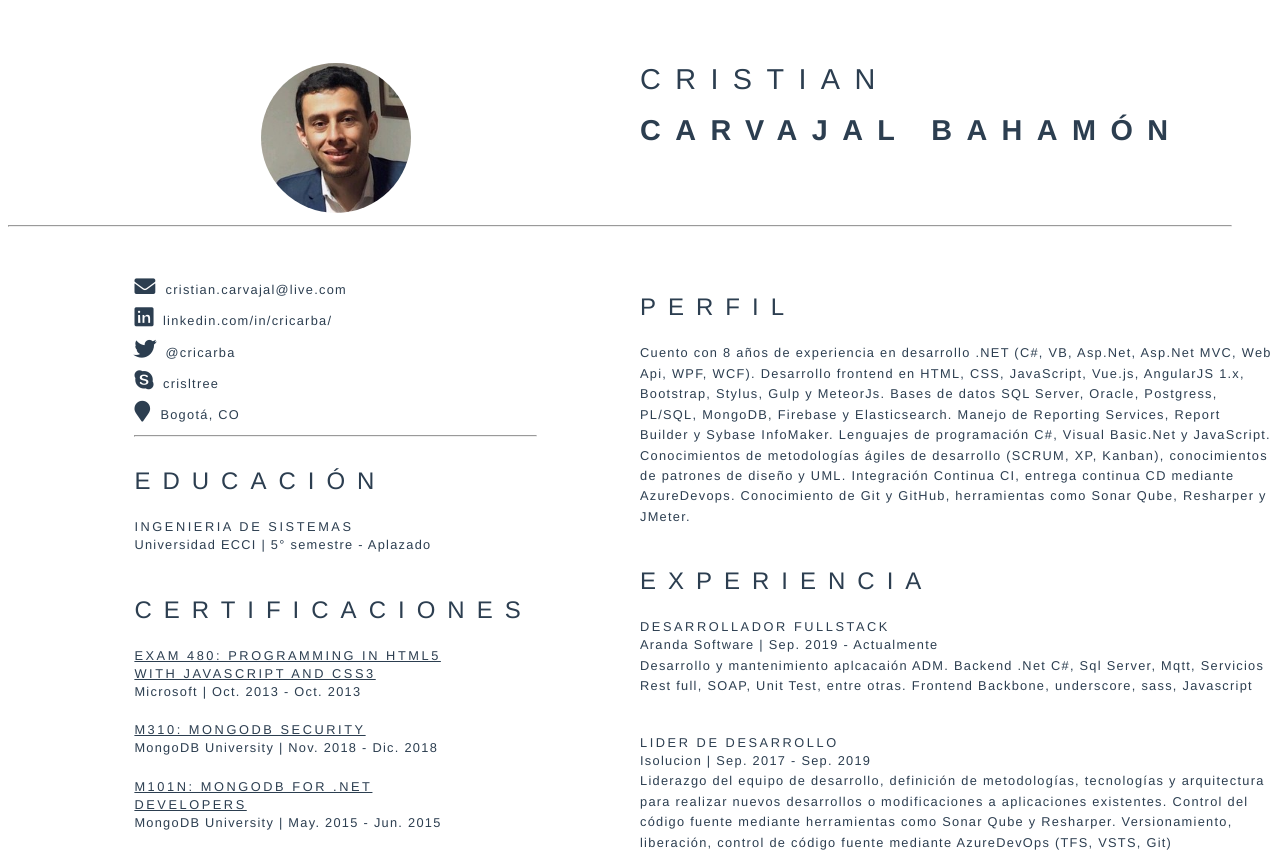
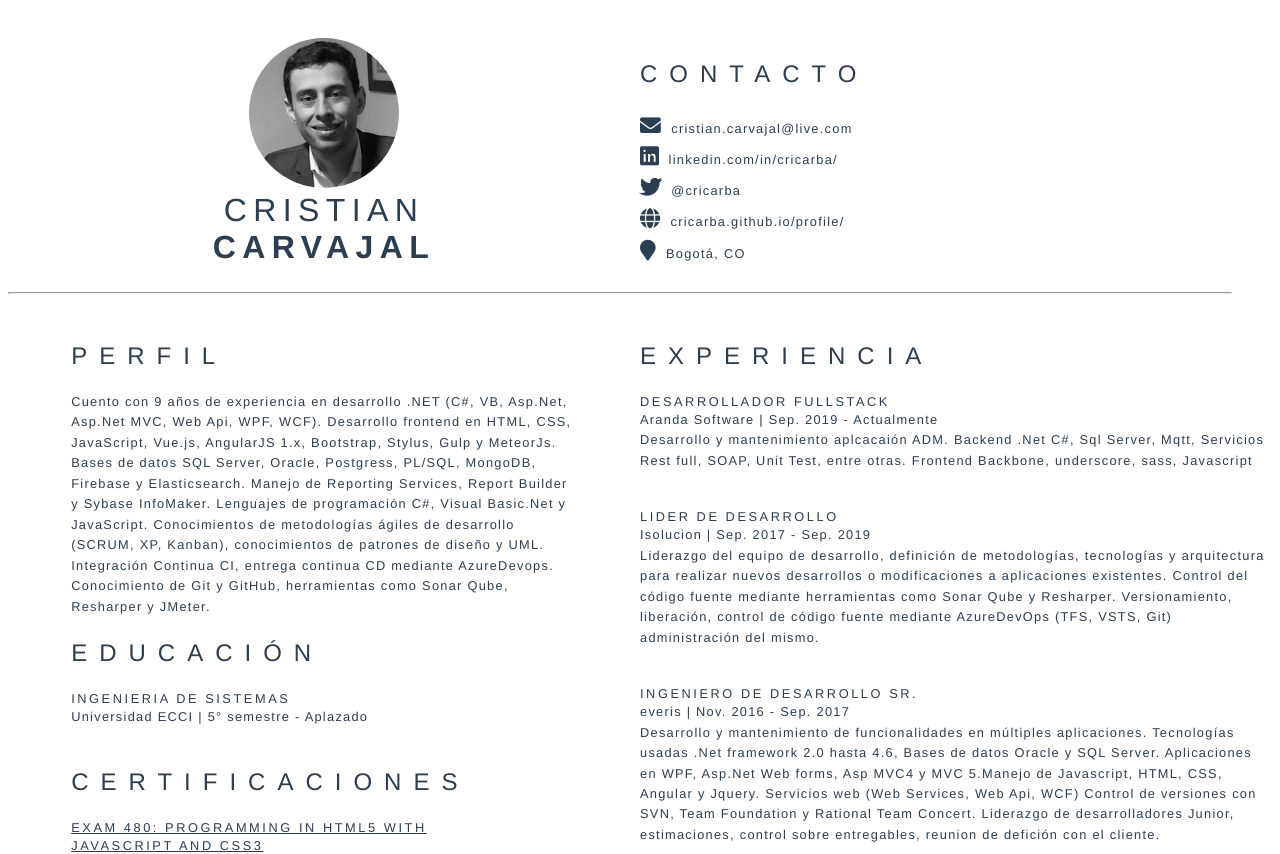
Before and after one commit to platzi/curso-arquitecturas-css-proyecto-8, a Vue app: page / in a window 1280 px wide. Shown: the top 854 px of the page. Built offline with nearby package versions, Linux system fonts and the light colour scheme.

Commit message:
version 2

```diff
--- a/src/App.vue
+++ b/src/App.vue
@@ -3,37 +3,32 @@
   <link href="https://use.fontawesome.com/releases/v5.0.13/css/all.css" rel="stylesheet">
     <div class="col-1">
       <div class="col-2">
+          <div class="col-1">
+            <div class="col-10">
+            </div>
+            <div class="col-80 center">
               <img src="./assets/0.jpeg" class="img-profile" />
+              <FullName FirstName="Cristian" LastName="Carvajal" />
+            </div>
+          </div>
       </div>
        <div class="col-2">
-        <FullName FirstName="Cristian" LastName="Carvajal Bahamón" />
-        <br>
+          <Title Title="Contacto" />
+           <Contact  v-for="contact in contacts"  v-bind:key="contact.id" v-bind:Icon="contact.icon" v-bind:Value="contact.value" />
       </div>
     </div>
+    <br>
     <hr>
     <br>
-    <br>
+
    <div class="col-1">
      <div class="col-2">
        <div class="col-1">
-        <div class="col-20">
+        <div class="col-10">
         </div>
-        <div class="col-70">
-          <Contact  v-for="contact in contacts"  v-bind:key="contact.id" v-bind:Icon="contact.icon" v-bind:Value="contact.value" />
-           <hr>
-          <Title Title="Educación" />
-          <Education></Education>
-         <Title Title="Certificaciones" />
-          <Certifications></Certifications>
-          <Title Title="Cursos" />
-          <Course></Course>
-        </div>
-    </div>
-
-    </div>
-    <div class="col-2">
+        <div class="col-80">
           <Title Title="Perfil" />
-          <Paragraph Paragraph="Cuento con 8 años de experiencia en desarrollo .NET (C#, VB, Asp.Net, Asp.Net MVC, Web Api, WPF, WCF).
+          <Paragraph Paragraph="Cuento con 9 años de experiencia en desarrollo .NET (C#, VB, Asp.Net, Asp.Net MVC, Web Api, WPF, WCF).
           Desarrollo frontend en HTML, CSS, JavaScript, Vue.js, AngularJS 1.x, Bootstrap, Stylus, Gulp y MeteorJs.
           Bases de datos SQL Server, Oracle, Postgress, PL/SQL, MongoDB, Firebase y Elasticsearch.
           Manejo de Reporting Services, Report Builder y Sybase InfoMaker.
@@ -41,7 +36,15 @@
           Conocimientos de metodologías ágiles de desarrollo (SCRUM, XP, Kanban), conocimientos de patrones de diseño y UML.
           Integración Continua CI, entrega continua CD mediante AzureDevops. Conocimiento de Git y GitHub, herramientas como
           Sonar Qube, Resharper y JMeter." />
-          <br>
+          <Title Title="Educación" />
+          <Education></Education>
+          <Title Title="Certificaciones" />
+          <Certifications></Certifications>
+        </div>
+    </div>
+
+    </div>
+    <div class="col-2">
           <Title Title="Experiencia" />
           <WorkExperience ></WorkExperience >
     </div>
@@ -56,7 +59,6 @@ import FullName from './components/FullName.vue'
 import WorkExperience from './components/WorkExperience.vue'
 import Contact from './components/Contact.vue'
 import Education from './components/Education.vue'
-import Course from './components/Course.vue'
 import Certifications from './components/Certifications.vue'
 
 
@@ -69,7 +71,6 @@ export default {
     WorkExperience,
     Contact,
     Education,
-    Course,
     Certifications
   },
   data(){
@@ -79,7 +80,7 @@ export default {
             { id:1, icon : "fas fa-envelope", value :"cristian.carvajal@live.com" },
             { id:2, icon : "fab fa-linkedin", value :"linkedin.com/in/cricarba/" },
             { id:5, icon : "fab fa-twitter", value :"@cricarba" },
-            { id:6, icon : "fab fa-skype", value :"crisltree" },
+            { id:4, icon : "fas fa-globe", value :"cricarba.github.io/profile/" },
             { id:7, icon : "fas fa-map-marker", value :"Bogotá, CO" },
         ]
         }
@@ -93,14 +94,20 @@ export default {
   -webkit-font-smoothing: antialiased;
   -moz-osx-font-smoothing: grayscale;
   color: #2c3e50;
-  margin-top: 5%;
+  margin-top: 3%;
+}
+
+.Title-Bold{
+   letter-spacing: 0.2em;
+   text-transform: uppercase;
+   font-size: 0.8em;
+   font-weight: 550;
 }
 
 .Title{
    letter-spacing: 0.2em;
    text-transform: uppercase;
    font-size: 0.8em;
-   font-weight: 550;
 }
 
 .SubTitle{
@@ -117,7 +124,7 @@ export default {
 }
 .img-profile{
   border-radius: 50%;
-  margin-left: 40%;
+  filter: grayscale(100%);
   width: 150px;
 }
 
@@ -129,6 +136,9 @@ a:active {color:#2c3e50;}  /* Selected link   */
 hr{
   margin-right:40px;
 }
+ .center{
+   text-align: center;
+ }
 .col-1{
   width: 100%;
   display: flex;
@@ -137,6 +147,9 @@ hr{
 }
 .col-2{
   width: 50%;
+}
+.col-3{
+  width: 33%;
 }
 .col-60{
   width: 60%;
@@ -153,10 +166,10 @@ hr{
 .col-20{
   width: 20%;
 }
-.col-3{
-  width: 33%;
+.col-10{
+  width: 10%;
+}
 
-}
 
   @media only screen and (max-width: 600px) {
   .img-profile{
@@ -169,7 +182,6 @@ hr{
         letter-spacing: 0.1em;
    }
    .SubTitle {
-
      font-size: 0.6em;
      letter-spacing: 0em;
     }
--- a/src/components/Education.vue
+++ b/src/components/Education.vue
@@ -1,7 +1,7 @@
 <template>
 <div>
   <div v-for="education in Educations" v-bind:key="education.id">
-     <span class="Title">{{ education.Title }}</span>
+     <span class="Title-Bold">{{ education.Title }}</span>
      <br/>
      <span class="SubTitle">{{ education.Instituted }} | {{ education.StartDate }} - {{education.EndDate}} </span>
      <br/>
--- a/src/components/FullName.vue
+++ b/src/components/FullName.vue
@@ -1,7 +1,6 @@
 <template>
   <div>
      <span class="letter">{{ FirstName }} </span>
-     <br/>
      <br/>
      <span class="letter lastName">{{ LastName }}</span>
   </div>
@@ -21,18 +20,17 @@ export default {
 <style scoped>
 
  .letter {
-   letter-spacing: 0.5em;
+   letter-spacing: 0.2em;
    text-transform: uppercase;
-   font-size: 1.8em;
-
+   font-size: 2em;
  }
 .lastName {
    font-weight: bold;
  }
+
   @media only screen and (max-width: 600px) {
    .letter {
         font-size: 1em;
-
    }
   }
 </style>
--- a/src/components/WorkExperience.vue
+++ b/src/components/WorkExperience.vue
@@ -1,7 +1,7 @@
 <template>
 <div>
   <div v-for="job in Jobs" v-bind:key="job.id">
-     <span class="Title">{{ job.Job }}</span>
+     <span class="Title-Bold">{{ job.Job }}</span>
      <br/>
      <span class="SubTitle">{{ job.Company }} | {{ job.StartDate }} - {{job.EndDate}} </span>
      <br/>
```
Lines whose indentation alone changed are shown as unchanged.
